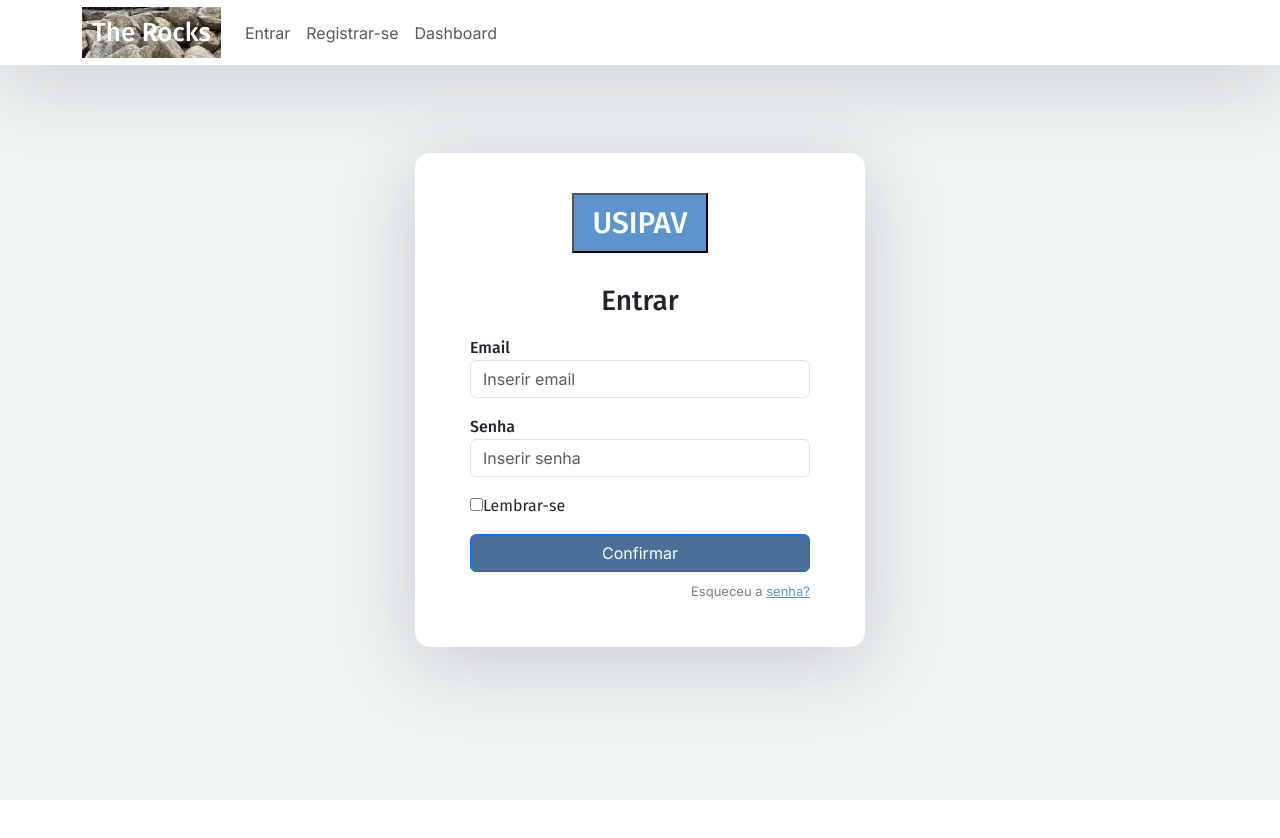
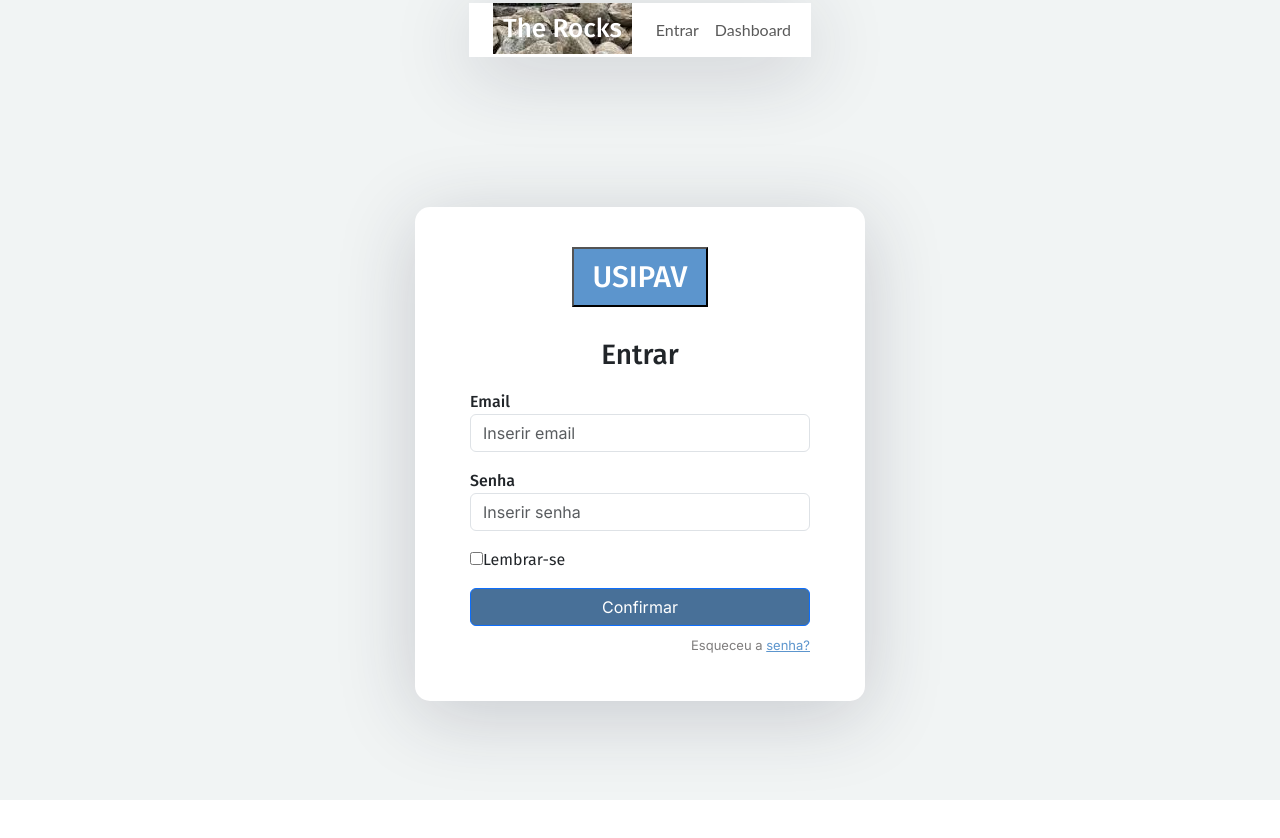
Before and after one commit to anthonphax/rocks, a React (Create React App) app: page / in a window 1280 px wide. Shown: the top 838 px of the page. Before the commit the page ends 800 px from the top, so only its background shows below. Built offline with nearby package versions, Linux system fonts and the light colour scheme.

Commit message:
quebrando o menu

```diff
--- a/src/App.css
+++ b/src/App.css
@@ -15,6 +15,19 @@
   .App-logo {
     animation: App-logo-spin infinite 20s linear;
   }
+}
+
+.navbar {
+  display: inline-block;
+  padding:0px 0px 0px 12px;
+  position: relative;
+  top:2.5px;
+  font-size: 16px;
+  letter-spacing: 0px;
+  line-height: 38px;
+  color: blue;
+  font-family: "Lato";
+  font-weight: 400;
 }
 
 .App-header {
--- a/src/App.js
+++ b/src/App.js
@@ -13,7 +13,7 @@ function App() {
   return (
     <Router>
       <div className="App">
-        <nav className="navbar navbar-expand-lg navbar-light fixed-top">
+        <nav className="navbar navbar-expand-lg navbar-light">
           <div className="container">
             <Link className="navbar-brand" to={'/sign-in'}>
               <span>
@@ -30,11 +30,6 @@ function App() {
                   </Link>
                 </li>
                 <li className="nav-item">
-                  <Link className="nav-link" to={'/sign-up'}>
-                    Registrar-se
-                  </Link>
-                </li>
-                <li className="nav-item">
                   <Link className="nav-link" to={'mqboard'}>
                     Dashboard
                   </Link>
@@ -47,7 +42,6 @@ function App() {
             <Routes>
               <Route exact path="/" element={<Login />} />
               <Route path="/sign-in" element={<Login />} />
-              <Route path="/sign-up" element={<SignUp />} />
               <Route path="/mqboard" element={<Mqboard />} />
             </Routes>
       </div>
```
